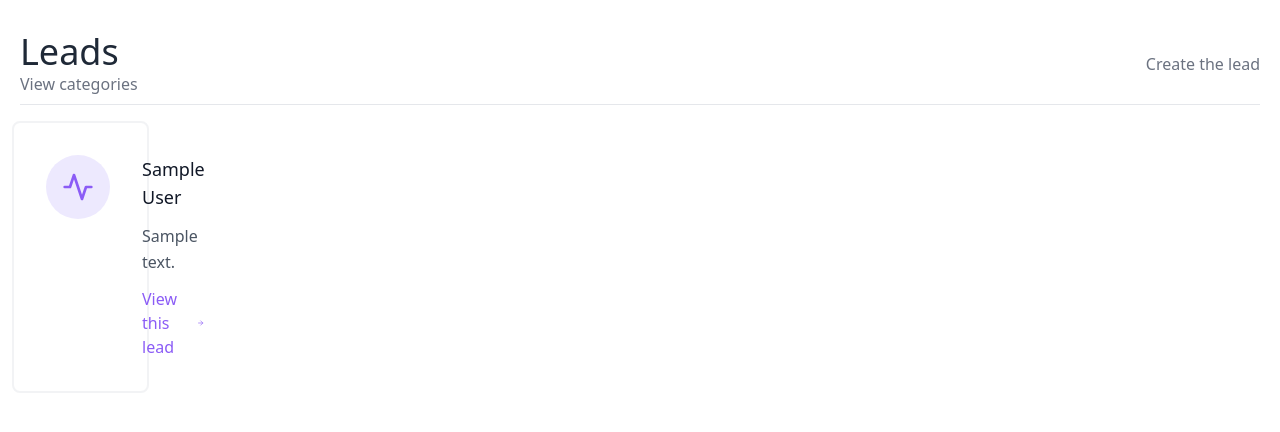
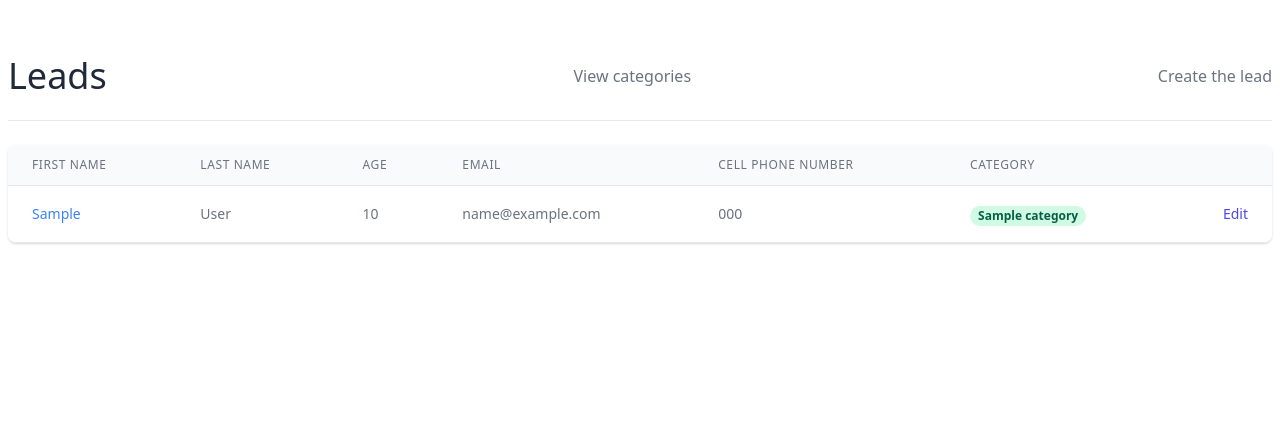
Before and after one commit to n-varvonets/dj_crm, a Django app: page /leads/ in a window 1280 px wide. Shown: the part 100-532 px from the top of the page. Run offline with Django 3.2, Linux system fonts and the light colour scheme; a user stored in the database is signed in; tables that the repository leaves empty hold one stand-in row (values such as "Sample post"); some libraries are stand-ins or nearby versions.

Commit message:
added style under red color of PE

```diff
--- a/agents/forms.py
+++ b/agents/forms.py
@@ -14,8 +14,6 @@ class AgentModelForm(forms.ModelForm):
         #     'user',
         # )
         fields = (
+            'username',
             'email',
-            'username',
-            'first_name',
-            'last_name',
         )
--- a/agents/templates/agents/agent_create.html
+++ b/agents/templates/agents/agent_create.html
@@ -8,7 +8,7 @@
         <!-- action="./some/url/"  - после сабмита перенаправляет на указанную страницу-->
         {% csrf_token %}<!-- csrf_token - security way to post the information-->
         {{ form|crispy }}
-        <button type="submit" class="w-full text-white bg-purple-500 hover:bg-purple-600 mt-2 px-3 py-2 rounded-md">
+        <button type="submit" class="w-full text-white bg-red-700 hover:bg-red-800 mt-2 px-3 py-2 rounded-md">
             Submit
         </button>
     </form>
--- a/agents/templates/agents/agent_delete.html
+++ b/agents/templates/agents/agent_delete.html
@@ -7,7 +7,7 @@
     <form method="post" class="mt-5">
         {% csrf_token %}<!-- csrf_token - security way to post the information-->
         {{ form|crispy }} <!--.as_p - как параграф... просто вертикально ставить  fields of model-->
-        <button type="submit" class="w-full text-white bg-purple-500 hover:bg-purple-600 mt-2 px-3 py-2 rounded-md">
+        <button type="submit" class="w-full text-white bg-red-700 hover:bg-red-800 mt-2 px-3 py-2 rounded-md">
             Submit
         </button>
     </form>
--- a/leads/models.py
+++ b/leads/models.py
@@ -43,6 +43,7 @@ class Lead(models.Model):
 class Agent(models.Model):
     user = models.OneToOneField(User, on_delete=models.CASCADE)
     organization = models.ForeignKey(UserProfile, on_delete=models.CASCADE)
+    email = models.EmailField()
 
     def __str__(self):
         return self.user.username
--- a/leads/templates/leads/lead_create.html
+++ b/leads/templates/leads/lead_create.html
@@ -11,11 +11,11 @@
         {% csrf_token %}
         <!--    {{ form.as_p }}  instead this we use crispy-->
         {{ form|crispy }}
-        <button type="submit" class="w-full text-white bg-purple-500 hover:bg-purple-600 mt-2 px-3 py-2 rounded-md">
+        <button type="submit" class="w-full text-white bg-red-700 hover:bg-red-800 mt-2 px-3 py-2 rounded-md">
             Submit
         </button>
     </form>
-    <div class="text-center	py-2 border-t border-gray-300 mt-5 hover:text-blue-500">
+    <div class="text-center pb-24	py-2 border-t border-gray-300 mt-5 hover:text-blue-500">
         <a href="{% url 'leads:lead-list' %}">Go back to leads</a>
     </div>
 </div>
--- a/leads/templates/leads/lead_delete.html
+++ b/leads/templates/leads/lead_delete.html
@@ -7,7 +7,7 @@
     <form method="post">
         {% csrf_token %}<!-- csrf_token - security way to post the information-->
         {{ form|crispy }} <!--.as_p - как параграф... просто вертикально ставить  fields of model-->
-        <button type="submit" class="w-full text-white bg-purple-500 hover:bg-purple-600 mt-2 px-3 py-2 rounded-md">Submit</button>
+        <button type="submit" class="w-full text-white bg-red-700 hover:bg-red-800 mt-2 px-3 py-2 rounded-md">Submit</button>
     </form>
     <div class="text-center	py-2 border-t border-gray-300 mt-5 hover:text-blue-500">
         <a href="{% url 'leads:lead-list' %}">Go back to leads</a>
--- a/leads/templates/leads/lead_list.html
+++ b/leads/templates/leads/lead_list.html
@@ -1,11 +1,15 @@
 {% extends "base.html" %}
+
 {% block content %}
 
-<section class="text-gray-600 body-font">
-    <div class="container px-5 py-6 mx-auto flex flex-wrap">
-        <div class="w-full mb-6 py-2 flex justify-between items-center border-b border-gray-200">
+<section class="text-gray-700 body-font">
+    <div class="container px-2 py-8 mx-auto flex flex-wrap">
+        <div class="w-full mb-6 py-6 flex justify-between items-center border-b border-gray-200">
             <div>
                 <h1 class="text-4xl text-gray-800">Leads</h1>
+
+            </div>
+            <div>
                 <a class="text-gray-500 hover:text-blue-500" href="{% url 'leads:category-list' %}">View categories</a>
             </div>
             {% if request.user.is_organizer %}
@@ -14,23 +18,117 @@
             </div>
             {% endif %}
         </div>
-        <div class="flex flex-wrap -m-4">
-            <!--            { % for lead in lead % } - it works if we pass in View our context by key, if we use TemplateView by default the key of queryset is "object_list"-->
-            {% for lead in object_list %}
-            <div class="p-2 lg:w-1/2 md:w-full">
-                <div class="flex border-2 rounded-lg border-gray-200 border-opacity-50 p-8 sm:flex-row flex-col">
-                    <div class="w-16 h-16 sm:mr-8 sm:mb-0 mb-4 inline-flex items-center justify-center rounded-full bg-purple-100 text-purple-500 flex-shrink-0">
+
+        <div class="flex flex-col w-full">
+            <div class="-my-2 overflow-x-auto sm:-mx-6 lg:-mx-8">
+                <div class="py-2 align-middle inline-block min-w-full sm:px-6 lg:px-8">
+                    <div class="shadow overflow-hidden border-b border-gray-200 sm:rounded-lg">
+                        <table class="min-w-full divide-y divide-gray-200">
+                            <thead class="bg-gray-50">
+                            <tr>
+                                <th scope="col"
+                                    class="px-6 py-3 text-left text-xs font-medium text-gray-500 uppercase tracking-wider">
+                                    First Name
+                                </th>
+                                <th scope="col"
+                                    class="px-6 py-3 text-left text-xs font-medium text-gray-500 uppercase tracking-wider">
+                                    Last Name
+                                </th>
+                                <th scope="col"
+                                    class="px-6 py-3 text-left text-xs font-medium text-gray-500 uppercase tracking-wider">
+                                    Age
+                                </th>
+                                <th scope="col"
+                                    class="px-6 py-3 text-left text-xs font-medium text-gray-500 uppercase tracking-wider">
+                                    Email
+                                </th>
+                                <th scope="col"
+                                    class="px-6 py-3 text-left text-xs font-medium text-gray-500 uppercase tracking-wider">
+                                    Cell Phone Number
+                                </th>
+                                <th scope="col"
+                                    class="px-6 py-3 text-left text-xs font-medium text-gray-500 uppercase tracking-wider">
+                                    Category
+                                </th>
+                                <th scope="col" class="relative px-6 py-3">
+                                    <span class="sr-only">Edit</span>
+                                </th>
+                            </tr>
+                            </thead>
+                            <tbody>
+                            {% for lead in object_list %}
+                            <tr class="bg-white">
+                                <td class="px-6 py-4 whitespace-nowrap text-sm font-medium text-gray-900">
+                                    <a class="text-blue-500 hover:text-blue-800"
+                                       href="{% url 'leads:lead-detail' lead.pk %}">{{ lead.first_name }}</a>
+                                </td>
+                                <td class="px-6 py-4 whitespace-nowrap text-sm text-gray-500">
+                                    {{ lead.last_name }}
+                                </td>
+                                <td class="px-6 py-4 whitespace-nowrap text-sm text-gray-500">
+                                    {{ lead.age }}
+                                </td>
+                                <td class="px-6 py-4 whitespace-nowrap text-sm text-gray-500">
+                                    {{ lead.email }}
+                                </td>
+                                <td class="px-6 py-4 whitespace-nowrap text-sm text-gray-500">
+                                    {{ lead.phone_number }}
+                                </td>
+                                <td class="px-6 py-4 whitespace-nowrap">
+                                    {% if lead.category %}
+                                    <span class="px-2 inline-flex text-xs leading-5 font-semibold rounded-full bg-green-100 text-green-800">
+                                            {{ lead.category.name }}
+                                        </span>
+                                    {% else %}
+                                    <span class="px-2 inline-flex text-xs leading-5 font-semibold rounded-full bg-gray-100 text-gray-800">
+                                            Unassigned
+                                        </span>
+                                    {% endif %}
+                                </td>
+                                <td class="px-6 py-4 whitespace-nowrap text-right text-sm font-medium">
+                                    <a href="{% url 'leads:lead-update' lead.pk %}"
+                                       class="text-indigo-600 hover:text-indigo-900">
+                                        Edit
+                                    </a>
+                                </td>
+                            </tr>
+
+                            {% empty %}
+
+                            <p>There are currently no leads</p>
+
+                            {% endfor %}
+                            </tbody>
+                        </table>
+                    </div>
+                </div>
+            </div>
+        </div>
+
+        {% if unassigned_leads.exists %}
+        <div class="mt-5 flex flex-wrap -m-4">
+            <div class="p-4 w-full">
+                <h1 class="text-4xl text-gray-800">Unassigned leads</h1>
+            </div>
+            {% for lead in unassigned_leads %}
+            <div class="p-4 lg:w-1/2 md:w-full">
+                <div class="flex border-2 rounded-lg border-gray-200 p-8 sm:flex-row flex-col">
+                    <div class="w-16 h-16 sm:mr-8 sm:mb-0 mb-4 inline-flex items-center justify-center rounded-full bg-indigo-100 text-indigo-500 flex-shrink-0">
                         <svg fill="none" stroke="currentColor" stroke-linecap="round" stroke-linejoin="round"
                              stroke-width="2" class="w-8 h-8" viewBox="0 0 24 24">
                             <path d="M22 12h-4l-3 9L9 3l-3 9H2"></path>
                         </svg>
                     </div>
                     <div class="flex-grow">
-                        <h2 class="text-gray-900 text-lg title-font font-medium mb-3">{{lead.first_name}}
-                            {{lead.last_name}}</h2>
-                        <p class="leading-relaxed text-base">{{ lead.description }}</p>
-                        <a href="{% url 'leads:lead-detail' lead.pk %}"
-                           class="mt-3 text-purple-500 inline-flex items-center">View this lead
+                        <h2 class="text-gray-900 text-lg title-font font-medium mb-3">
+                            {{ lead.first_name }} {{ lead.last_name }}
+                        </h2>
+                        <p class="leading-relaxed text-base">
+                            {{ lead.description }}
+                        </p>
+                        <a href="{% url 'leads:assign-agent' lead.pk %}"
+                           class="mt-3 text-indigo-500 inline-flex items-center">
+                            Assign an agent
                             <svg fill="none" stroke="currentColor" stroke-linecap="round" stroke-linejoin="round"
                                  stroke-width="2" class="w-4 h-4 ml-2" viewBox="0 0 24 24">
                                 <path d="M5 12h14M12 5l7 7-7 7"></path>
@@ -40,42 +138,8 @@
                 </div>
             </div>
             {% endfor %}
-            {% if unassigned_leads.exists %}
-
-            <div class="mt -5 flex flex-wrap -m-4">
-                <div class="w-full mb-3 pt-6 pb-2 flex justify-between items-center border-b border-gray-200">
-                    <h1 class="text-4xl text-gray-800">Unassigned leads</h1>
-                </div>
-                <hr>
-                <!--            { % for lead in lead % } - it works if we pass in View our context by key, if we use TemplateView by default the key of queryset is "object_list"-->
-                {% for lead in unassigned_leads %}
-                <div class="p-2 lg:w-1/2 md:w-full">
-                    <div class="flex border-2 rounded-lg border-gray-200 border-opacity-50 p-8 sm:flex-row flex-col">
-                        <div class="w-16 h-16 sm:mr-8 sm:mb-0 mb-4 inline-flex items-center justify-center rounded-full bg-purple-100 text-purple-500 flex-shrink-0">
-                            <svg fill="none" stroke="currentColor" stroke-linecap="round" stroke-linejoin="round"
-                                 stroke-width="2" class="w-8 h-8" viewBox="0 0 24 24">
-                                <path d="M22 12h-4l-3 9L9 3l-3 9H2"></path>
-                            </svg>
-                        </div>
-                        <div class="flex-grow">
-                            <h2 class="text-gray-900 text-lg title-font font-medium mb-3">{{lead.first_name}}
-                                {{lead.last_name}}</h2>
-                            <p class="leading-relaxed text-base">{{ lead.description }}</p>
-                            <a href="{% url 'leads:assign-agent' lead.pk %}"
-                               class="mt-3 text-purple-500 inline-flex items-center">Assign this lead
-                                <svg fill="none" stroke="currentColor" stroke-linecap="round"
-                                     stroke-linejoin="round"
-                                     stroke-width="2" class="w-4 h-4 ml-2" viewBox="0 0 24 24">
-                                    <path d="M5 12h14M12 5l7 7-7 7"></path>
-                                </svg>
-                            </a>
-                        </div>
-                    </div>
-                </div>
-                {% endfor %}
-            </div>
-            {% endif %}
         </div>
+        {% endif %}
     </div>
 </section>
 {% endblock content %}
--- a/templates/landing.html
+++ b/templates/landing.html
@@ -4,13 +4,13 @@
 {% block content %}
 <section class="text-gray-600 body-font">
      <div class="container mx-auto flex px-5 py-24 items-center justify-center flex-col">
-      <img class="lg:w-2/6 md:w-3/6 w-5/6  object-cover object-center rounded" alt="hero" src="{% static 'images/dashboard.png' %}">
-      <div class="text-center lg:w-2/3 w-full">
+      <img class="lg:w-2/6 md:w-2/6 w-3/6  object-cover object-center rounded" alt="hero" src="{% static 'images/prime_estate.jpeg' %}">
+      <div class="text-center pt-64 lg:w-2/3 w-full">
         <h1 class="title-font sm:text-3xl text-3xl font-medium text-gray-900">CRM build with Django</h1>
             <p class="mb-4 pt-2 leading-relaxed">This CRM helps you manage the leads.</p>
             <div class="flex justify-center">
                 <a href="{% url 'login' %}"
-                   class="inline-flex text-white bg-purple-500 border-0 py-2 px-6 focus:outline-none hover:bg-indigo-600 rounded text-lg">
+                   class="inline-flex text-white bg-red-700 border-0 py-2 px-6 focus:outline-none hover:bg-red-800 rounded text-lg">
                     Login to get started
                 </a>
             </div>
--- a/templates/registration/login.html
+++ b/templates/registration/login.html
@@ -11,7 +11,7 @@
         {% csrf_token %}
         <!--    {{ form.as_p }}  instead this we use crispy-->
         {{ form|crispy }}
-        <button type="submit" class="w-full text-white bg-purple-500 hover:bg-purple-600 mt-2 px-3 py-2 rounded-md">
+        <button type="submit" class="w-full text-white bg-red-700 hover:bg-red-800 mt-2 px-3 py-2 rounded-md">
             Login
         </button>
     </form>
--- a/templates/registration/password_reset_confirm.html
+++ b/templates/registration/password_reset_confirm.html
@@ -8,7 +8,7 @@
     <form method="post">
         {% csrf_token %}
         {{ form|crispy }}
-        <button class="w-full text-white bg-purple-500 hover:bg-purple-600 mt-2 px-3 py-2 rounded-md" type="submit">
+        <button class="w-full text-white bg-red-700 hover:bg-red-800 mt-2 px-3 py-2 rounded-md" type="submit">
             Confirm new password
         </button>
     </form>
--- a/templates/registration/password_reset_done.html
+++ b/templates/registration/password_reset_done.html
@@ -1,6 +1,7 @@
 {% extends 'base.html' %}
 {% block content %}
 
-<h1>We have sent you email to confirm a password reset</h1>
+<h1 class="pt-48 sm:text-3xl text-3xl text-center">Success!</h1>
+<h2 class="pt-6 text-center">We have sent you email to confirm a password reset</h2>
 
 {% endblock content %}
--- a/templates/registration/password_reset_form.html
+++ b/templates/registration/password_reset_form.html
@@ -9,7 +9,7 @@
     <form method="post" class="mt-5">
         {% csrf_token %}
         {{ form|crispy }}
-        <button class="w-full text-white bg-purple-500 hover:bg-purple-600 mt-2 px-3 py-2 rounded-md" type="submit">
+        <button class="w-full text-white bg-red-700 hover:bg-red-800 mt-2 px-3 py-2 rounded-md" type="submit">
             Reset password
         </button>
     </form>
--- a/templates/registration/signup.html
+++ b/templates/registration/signup.html
@@ -10,7 +10,7 @@
     <form method="post">
         {% csrf_token %}
         {{ form|crispy }}
-        <button type="submit" class="w-full text-white bg-purple-500 hover:bg-purple-600 mt-2 px-3 py-2 rounded-md">
+        <button type="submit" class="w-full text-white bg-red-700 hover:bg-red-800 mt-2 px-3 py-2 rounded-md">
             Confirm
         </button>
     </form>
```
Also changed, not shown: agents/templates/agents/agent_detail.html (+8 -10 lines), agents/templates/agents/agent_list.html (+46 -25 lines), agents/templates/agents/agent_update.html (+4 -5 lines), leads/templates/leads/category_list.html (+7 -8 lines), leads/templates/leads/lead_category_update.html (+5 -5 lines), leads/templates/leads/lead_detail.html (+14 -14 lines), leads/templates/leads/lead_update.html (+6 -6 lines).
